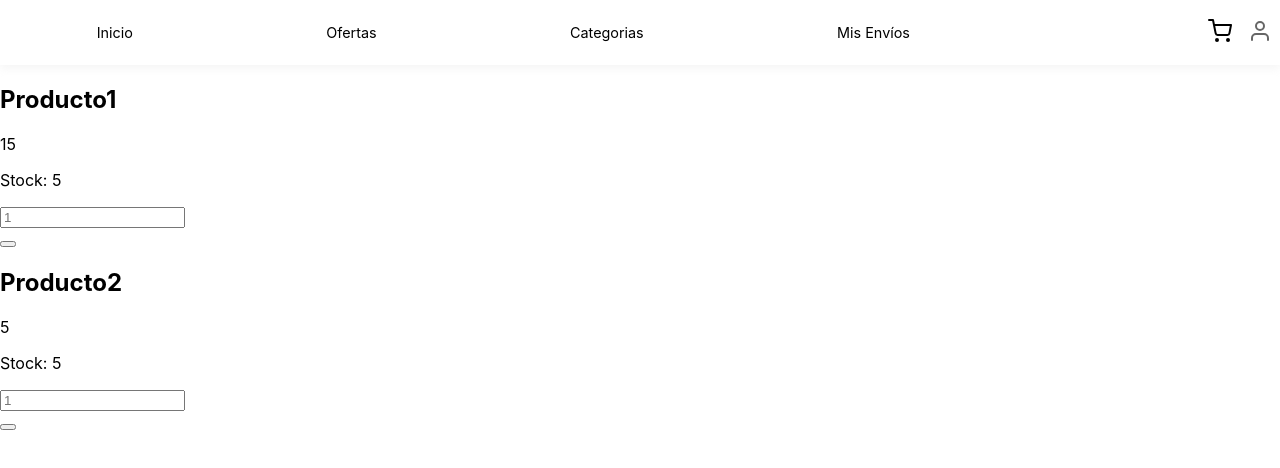
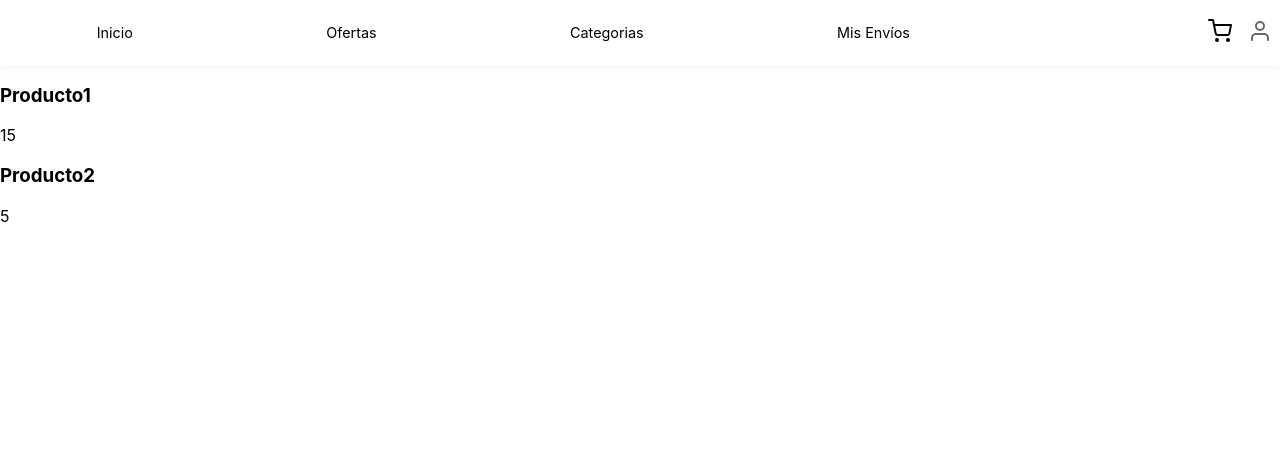
Before and after one commit to waltercristanchi/walterxblog, a React (Create React App) app: page / in a window 1280 px wide. Shown: the top 468 px of the page. Built offline with nearby package versions, Linux system fonts and the light colour scheme.

Commit message:
addin itemList and item components

```diff
--- a/src/App.js
+++ b/src/App.js
@@ -1,8 +1,9 @@
-import React from 'react';
+import React, { useState } from 'react';
 import Navbar from './components/Navbar';
-import Productos from './components/ItemListContainer';
+import ItemListContainer from './components/ItemListContainer';
 
 function App() {
+  const [items, setItems] = useState([])
   const productos = [
     {
       nombre: "Producto1",
@@ -18,11 +19,19 @@ function App() {
 
   ]
 
-
+  React.useEffect(() => {
+    new Promise((resolve, reject) => {
+      setTimeout(() => {
+        resolve(productos)
+      }, 2000);
+    }).then(
+      (resultado) => setItems(resultado)
+    )
+  })
   return (
     <div>
       <Navbar />
-      <Productos productos={productos} />
+      <ItemListContainer items={items} />
     </div>
   );
 }
--- /dev/null
+++ b/src/components/Item.jsx
@@ -0,0 +1,12 @@
+import React from 'react'
+
+const Item = (props) => {
+  return (
+    <div>
+      <h3>{props.item.nombre}</h3>
+      <p>{props.item.precio}</p>
+    </div>
+  )
+}
+
+export default Item
--- /dev/null
+++ b/src/components/ItemList.jsx
@@ -0,0 +1,12 @@
+import React from 'react'
+import Item from './Item'
+
+const ItemList = (props) => {
+  return (
+    <div>
+      {props.items.map((el, index) => <Item key={index} item={el} />)}
+    </div>
+  )
+}
+
+export default ItemList
--- a/src/components/ItemListContainer.jsx
+++ b/src/components/ItemListContainer.jsx
@@ -1,27 +1,11 @@
-import React, { useState } from 'react'
-import ItemCount from './ItemCount'
+import React from 'react'
+import ItemList from './ItemList'
 
 const ItemListContainer = (props) => {
-  const [productos, setProductos] = useState(props.productos)
-  const [stock, setStock] = useState(5)
-  const restarStock = (e, nuevoStock) => {
-    e.preventDefault()
-    setStock(stock - nuevoStock)
-
-  }
-  React.useEffect(() => {
-    // Actualiza el título del documento usando la API del navegador
-
-  });
+  console.log(props.items)
   return (
     <div>
-      {productos.map(elemento => (
-        <div key={elemento.nombre}>
-          <h2>{elemento.nombre}</h2>
-          <p>{elemento.precio}</p>
-          <ItemCount nombre={elemento.nombre} stock={stock} initial={1} onAdd={restarStock} />
-        </div>
-      ))}
+      <ItemList items={props.items} />
     </div>
   )
 }
```
